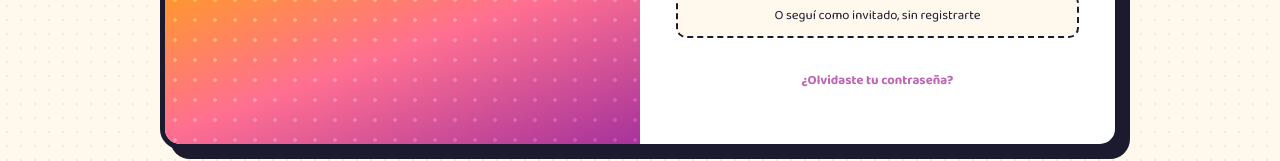
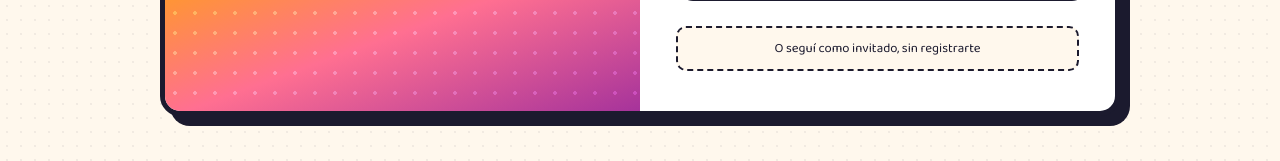
Before and after one commit to SantiagoAngelozzi/SistemaWebCine, an Angular app: page /auth/login in a window 1280 px wide. Shown: the part 533-694 px from the top of the page. Built offline with nearby package versions, Linux system fonts and the light colour scheme; no server answers.

Commit message:
fix: se sacó el "¿olvidaste tu contraseña?"

```diff
--- a/src/app/features/auth/login/login.component.html
+++ b/src/app/features/auth/login/login.component.html
@@ -55,7 +55,6 @@
         <div class="anon" (click)="continuarComoInvitado()">
           O seguí como invitado, sin registrarte
         </div>
-        <p class="fine"><a href="javascript:void(0)">¿Olvidaste tu contraseña?</a></p>
       </form>
     } @else {
       <form [formGroup]="registroForm" (ngSubmit)="submitRegistro()">
```
